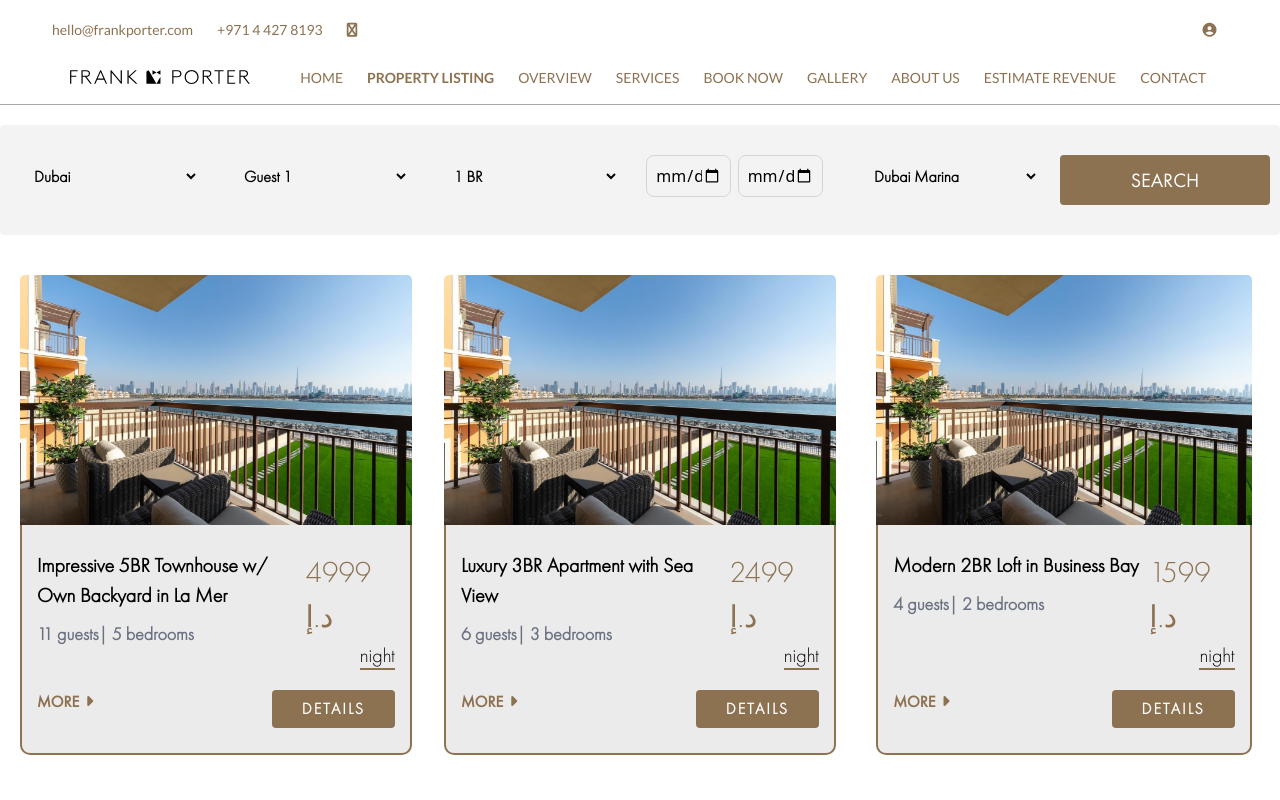
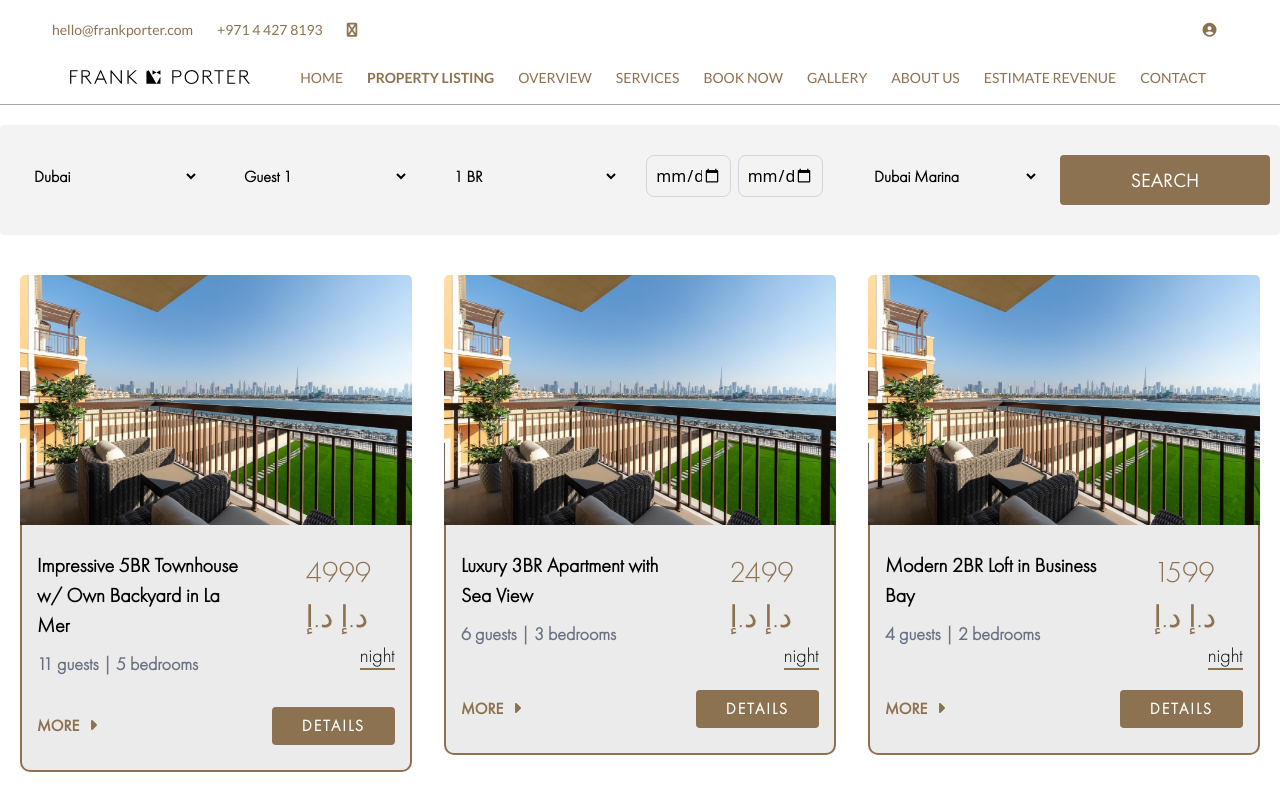
Before and after one commit to Muhammad-Abdullah-10/FrankReact, a React (Vite) app: page /propertylisting in a window 1280 px wide. Shown: the top 800 px of the page. Built offline with nearby package versions, Linux system fonts and the light colour scheme.

Commit message:
Card details rent calculation completed with Chatgpt

```diff
--- a/src/components/Elements/PropertyCard.jsx
+++ b/src/components/Elements/PropertyCard.jsx
@@ -1,66 +1,115 @@
-import React ,  {useState} from 'react'
+import React, { useState, useRef, useEffect } from "react";
 
-function PropertyCard({property}) {
+function PropertyCard({ property }) {
   const [propretyDetailsShowBtn, setPropretyDetailsShowBtn] = useState(false);
-    function handleProperty() {
-        setPropretyDetailsShowBtn(!propretyDetailsShowBtn);
+  const [checkIn, setCheckIn] = useState("");
+  const [checkOut, setCheckOut] = useState("");
+  const [guests, setGuests] = useState(1);
+  const [totalRent, setTotalRent] = useState(property.price);
+
+  const basePrice = property.price || 0;
+  const timeoutRef = useRef(null); // for debounce
+
+function calculateRent(ci, co, g) {
+  if (!ci || !co) return;
+
+  const checkInDate = new Date(ci);
+  const checkOutDate = new Date(co);
+
+  if (isNaN(checkInDate.getTime()) || isNaN(checkOutDate.getTime())) return;
+
+  const diffDays = Math.ceil(
+    (checkOutDate - checkInDate) / (1000 * 60 * 60 * 24)
+  );
+
+  if (diffDays <= 0) return;
+
+  // clean price before calculation
+  const base = parseFloat(property.price?.toString().replace(/[^\d.]/g, "")) || 0;
+  const total = base * diffDays * (g || 1);
+
+  console.log("Base:", base, "Days:", diffDays, "Guests:", g, "Total:", total);
+  setTotalRent(total);
 }
 
+  // Debounced rent calculation (500ms delay)
+  useEffect(() => {
+    clearTimeout(timeoutRef.current);
+    timeoutRef.current = setTimeout(() => {
+      calculateRent(checkIn, checkOut, guests);
+    }, 500);
+    return () => clearTimeout(timeoutRef.current);
+  }, [checkIn, checkOut, guests]);
+
+  // 🧩 Handlers
+  const handleCheckIn = (e) => setCheckIn(e.target.value);
+  const handleCheckOut = (e) => setCheckOut(e.target.value);
+  const handleGuests = (e) => setGuests(parseInt(e.target.value));
+
+  const showPropertyDetail = () => {
+    setPropretyDetailsShowBtn((prev) => !prev);
+  };
+
   return (
-    <div className="property-card-wrapper  flex flex-col max-w-[90%] md:max-w-[430px] mx-auto my-[10px] md:my-[20px]">
+    <div className="property-card-wrapper flex flex-col h-12/12 max-w-[90%] md:max-w-[430px] my-[10px] md:my-[20px]">
+      {/* Property Image */}
       <div className="wrapper-aera-img relative">
         <img
-                className=" rounded-t-[5px] object-cover w-full h-[250px]"
-                src="../../src/assets/img/pgztpe38rmm9bnaz4akm.jpg"
-                alt=""
+          className="rounded-t-[5px] object-cover w-full h-[250px]"
+          src= "../../src/assets/img/pgztpe38rmm9bnaz4akm.jpg"
+          alt={property.title || "Property Image"}
         />
       </div>
+
+      {/* Content */}
       <div className="wrapper-content-area p-[10px] lg:p-[15px] bg-[#d8d7d77e]">
         <div className="flex flex-row justify-between py-[10px]">
           <div className="card-title w-3/4 flex flex-col items-start">
-                  <h3 className="card-title-wrapper font-futuraLight text-[20px] font-[600]">
+            <h3 className="font-futuraLight text-[20px] font-[600] max-w-4/5">
               {property.title}
             </h3>
-                  <h4 className="guestAndRooms-wrapper py-[10px] font-futuraLight font-[600] text-[18px] text-gray-500">
-                    {property.guests}| {property.bedrooms}
+            <h4 className="py-[10px] font-futuraLight font-[600] text-[18px] text-gray-500">
+              {property.guests} | {property.bedrooms}
             </h4>
           </div>
+
           <div className="card-price w-[25%] flex flex-col items-end">
-                  <h3 className="font-futuraLight text-[30px]  text-secondary">
-                    {property.price}
+            <h3 className="font-futuraLight text-[30px] text-secondary">
+              {totalRent} د.إ
             </h3>
-                  <h4 className="night-wrapper relative font-futuraLight text-[20px]">
+            <h4 className="relative font-futuraLight text-[20px]">
               {property.rate_type}
               <span className="h-[2px] w-full absolute bottom-0 left-0 bg-secondary"></span>
             </h4>
           </div>
         </div>
+
         <div className="flex flex-row justify-between py-[10px]">
-                <a
-                  onClick={handleProperty}
-                  className="more-btn uppercase font-futuraNormal text-secondary text-[16px] font-extrabold"
+          <button
+            onClick={showPropertyDetail}
+            className="uppercase font-futuraNormal text-secondary text-[16px] font-extrabold"
           >
-                  More
-                  <i
-                    className="fa fa-caret-right"
-                    style={{ borderRadius: "50%" }}
-                    aria-hidden="true"
-                  ></i>
-                </a>
+            {propretyDetailsShowBtn ? "Hide" : "More"}{" "}
+            <i className="fa fa-caret-right" aria-hidden="true"></i>
+          </button>
+
           <a
             href="single_booknow.html"
-                  className="details-card-wrapper tracking-[2px] font-futuraLight uppercase text-[16px]  text-white bg-secondary font-[600] py-[7px] px-[30px] rounded"
+            className="tracking-[2px] font-futuraLight uppercase text-[16px] text-white bg-secondary font-[600] py-[7px] px-[30px] rounded"
           >
             Details
           </a>
         </div>
+
+        {/* Expandable Section */}
         <div
           className={`flex flex-col justify-between py-2.5 ${
             propretyDetailsShowBtn ? "" : "hidden"
           }`}
         >
           <div className="flex flex-row justify-between flex-wrap my-[10px]">
-                  <div className="flex flex-col ">
+            {/* Check-In */}
+            <div className="flex flex-col">
               <label
                 htmlFor="checkin-card"
                 className="font-futuraLight text-[14px] font-[700] text-secondary"
@@ -68,13 +117,17 @@ function PropertyCard({property}) {
                 Check In
               </label>
               <input
+                onChange={handleCheckIn}
+                value={checkIn}
                 type="date"
                 name="checkin-card"
                 id="checkin-card"
                 className="border-[2px] border-[#8d7252] px-[10px] text-secondary font-futuraLight font-[600]"
               />
             </div>
-                  <div className="flex flex-col ">
+
+            {/* Check-Out */}
+            <div className="flex flex-col">
               <label
                 htmlFor="checkout-card"
                 className="font-futuraLight text-[14px] font-[700] text-secondary"
@@ -82,32 +135,37 @@ function PropertyCard({property}) {
                 Check Out
               </label>
               <input
+                onChange={handleCheckOut}
+                value={checkOut}
                 type="date"
-                      name="checkin-card"
-                      id="checkin-card"
+                name="checkout-card"
+                id="checkout-card"
                 className="border-[2px] border-[#8d7252] px-[10px] text-secondary font-futuraLight font-[600]"
               />
             </div>
           </div>
+
+          {/* Guest Dropdown */}
           <select
             name="card-guest"
             id="card-guest"
+            value={guests}
+            onChange={handleGuests}
             className="border-[2px] border-[#8d7252] px-[10px] py-[5px] text-secondary font-futuraLight font-[600]"
           >
             <option hidden disabled>
               No of Guest
             </option>
-                  <option className="font-futuraLight text-[16px]" value="1">
-                    1
+            {[1, 2, 3, 4, 5].map((num) => (
+              <option key={num} value={num}>
+                {num}
               </option>
-                  <option className="font-futuraLight text-[16px]" value="2">
-                    2
-                  </option>
+            ))}
           </select>
         </div>
       </div>
     </div>
-  )
+  );
 }
 
-export default PropertyCard
+export default PropertyCard;
```
Lines whose indentation alone changed are shown as unchanged.
